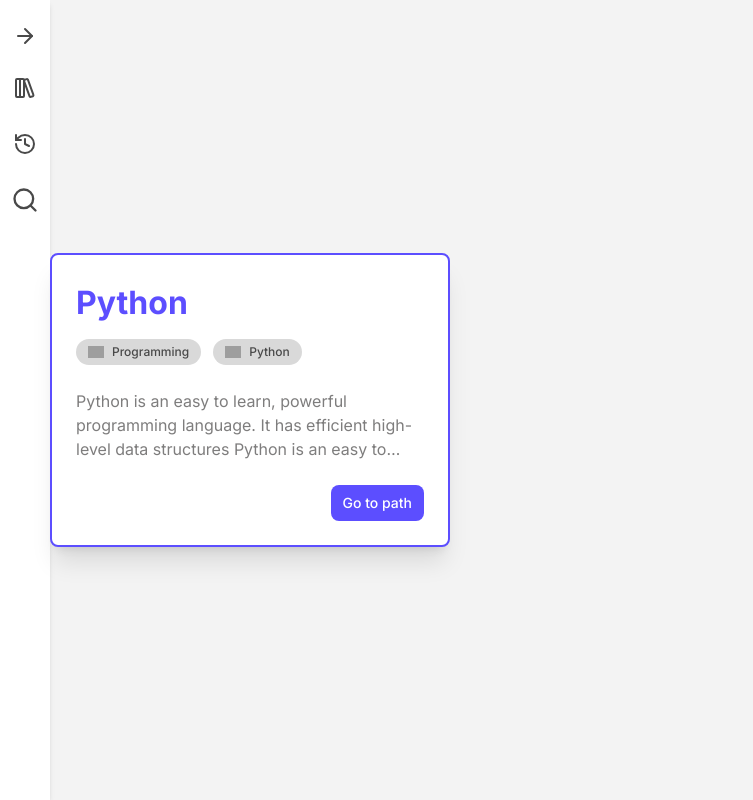
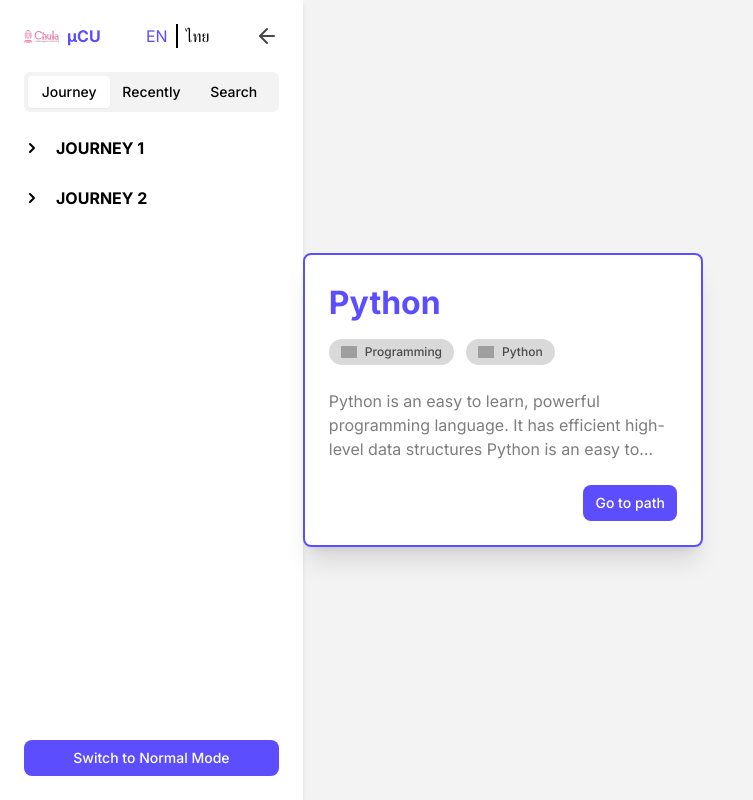
Before and after one commit to MicroCU/Frontend, a Next.js app: page /en in a window 1280 px wide. Shown: the whole page, without its empty margins (0-753 px from the left). Built offline with nearby package versions, Linux system fonts and the light colour scheme; grey boxes are pictures that could not be loaded; a web font is replaced by a local one.

Commit message:
fix: minor time

```diff
--- a/components/NavBar.tsx
+++ b/components/NavBar.tsx
@@ -36,7 +36,7 @@ const mockJourneys: IJourneyItem[] = [
 ];
 
 const NavBar = () => {
-  const [isOpen, setIsOpen] = useState(false);
+  const [isOpen, setIsOpen] = useState(true);
   if (isOpen) {
     return <NavBarOpenMode setIsOpen={setIsOpen} journeys={mockJourneys} />;
   } else {
--- a/components/NavToolTip.tsx
+++ b/components/NavToolTip.tsx
@@ -13,7 +13,7 @@ export interface NavToolTipProps {
 export default function NavToolTip({ children, tooltipText }: NavToolTipProps) {
   return (
     <TooltipProvider>
-      <Tooltip delayDuration={0}>
+      <Tooltip delayDuration={100}>
         <TooltipTrigger> {children} </TooltipTrigger>
         <TooltipContent side="right">
           <p> {tooltipText} </p>
```
